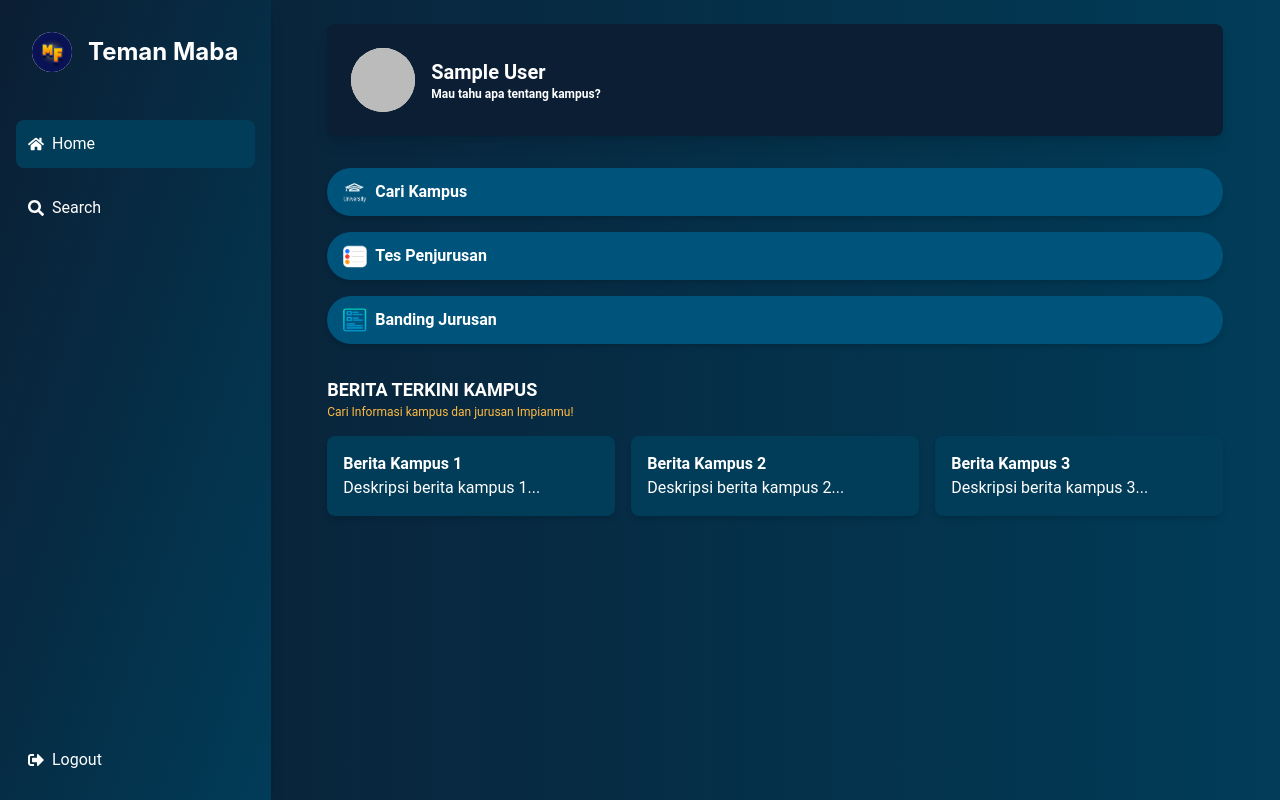
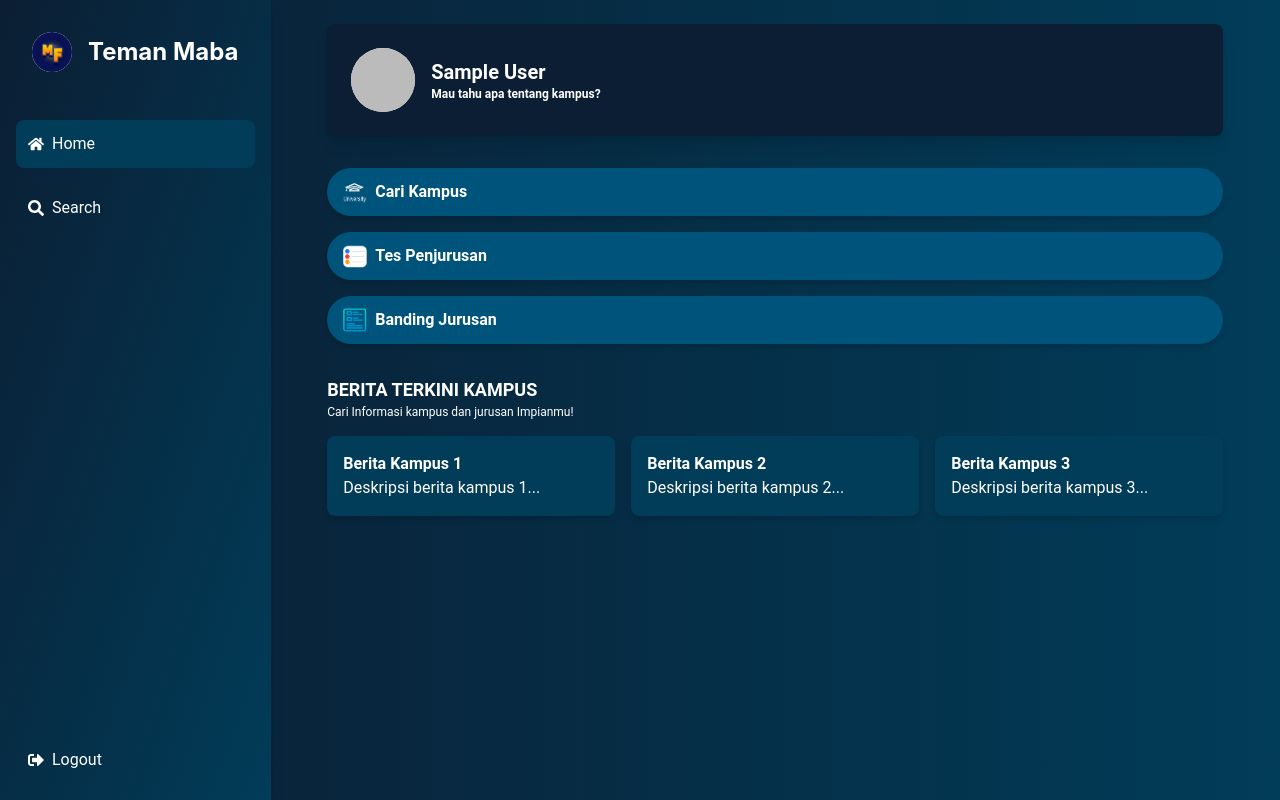
Before and after one commit to MirandaSinagaa/maba_friends, a React (Create React App) app: page /dashboard in a window 1280 px wide. Built offline with nearby package versions, Linux system fonts and the light colour scheme; no server answers; sample sign-in values are in the browser's storage.

Commit message:
Update Dashboard.tsx

```diff
--- a/src/components/Dashboard.tsx
+++ b/src/components/Dashboard.tsx
@@ -66,7 +66,7 @@ const Dashboard: React.FC = () => {
           </div>
           <div className="mt-8">
             <h3 className="text-lg font-roboto text-[#FFFFFF] font-bold">BERITA TERKINI KAMPUS</h3>
-            <p className="font-roboto text-xs text-[#FFBA42]">Cari Informasi kampus dan jurusan Impianmu!</p>
+            <p className="font-roboto text-xs text-[#FFFFFF]">Cari Informasi kampus dan jurusan Impianmu!</p>
           </div>
           <div className="font-roboto mt-4 grid grid-cols-1 sm:grid-cols-2 md:grid-cols-3 gap-4">
             <div className="bg-[#013C58] text-[#FFFFFF] p-4 rounded-lg shadow-md transform hover:scale-105 transition-all duration-300">
```
